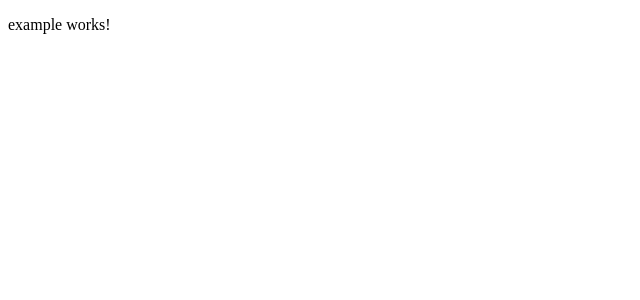
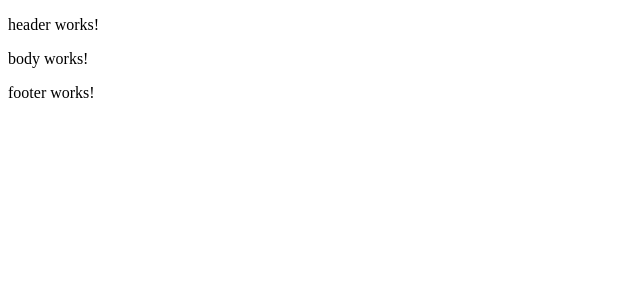
Before and after one commit to IvannaGotsova/Angular, an Angular app in the folder first-example/: page / in a window 1280 px wide. Shown: the top 300 px of the page, without its empty margins (0-640 px from the left). Built offline with nearby package versions, Linux system fonts and the light colour scheme.

Commit message:
Added imports in app.component.ts

```diff
--- a/first-example/src/app/app.component.html
+++ b/first-example/src/app/app.component.html
@@ -1,3 +1,3 @@
-
-
-<app-example></app-example>
+<app-header></app-header>
+<app-body></app-body>
+<app-footer></app-footer>
--- a/first-example/src/app/app.component.ts
+++ b/first-example/src/app/app.component.ts
@@ -1,11 +1,13 @@
 import { Component } from '@angular/core';
 import { RouterOutlet } from '@angular/router';
-import { ExampleComponent } from './components/example/example.component';
+import { HeaderComponent } from './components/header/header.component';
+import { BodyComponent } from './components/body/body.component';
+import { FooterComponent } from './components/footer/footer.component';
 
 @Component({
   selector: 'app-root',
   standalone: true,
-  imports: [RouterOutlet, ExampleComponent],
+  imports: [RouterOutlet, HeaderComponent, BodyComponent, FooterComponent],
   templateUrl: './app.component.html',
   styleUrl: './app.component.css'
 })
```
